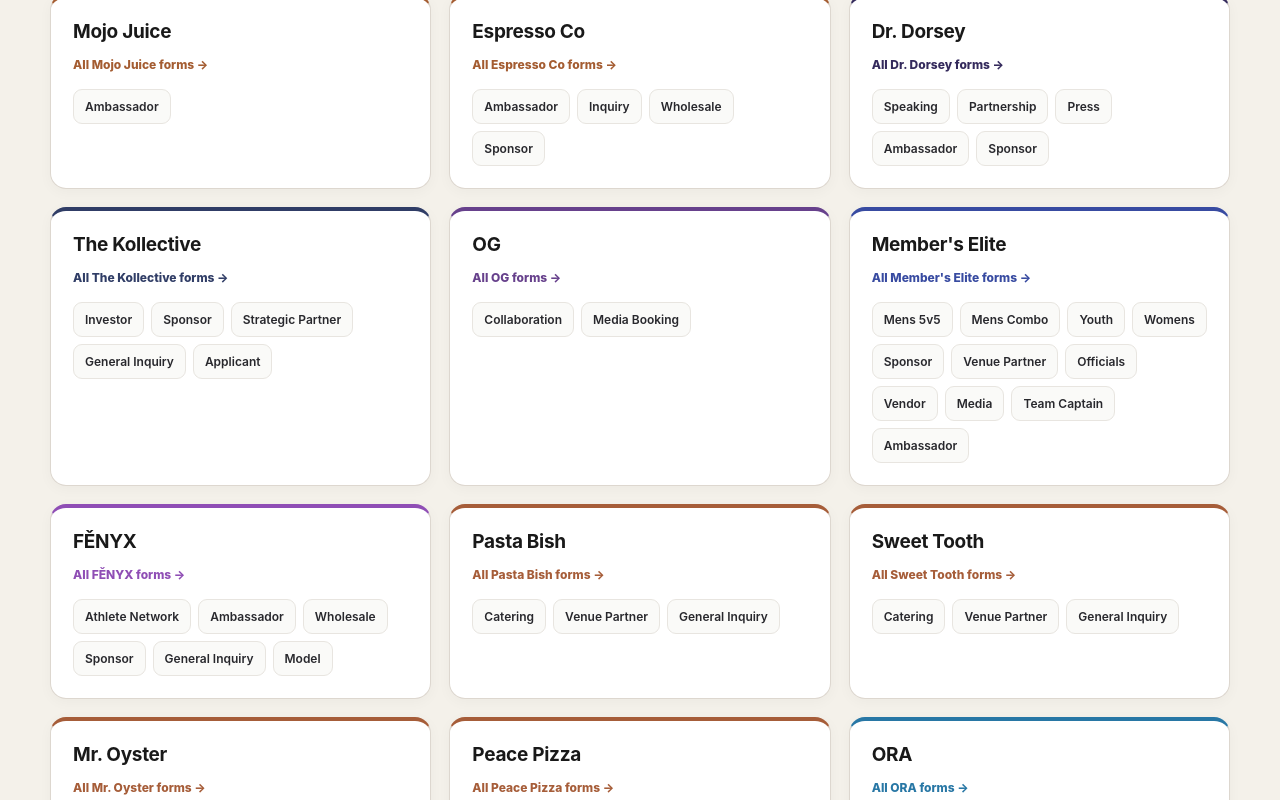
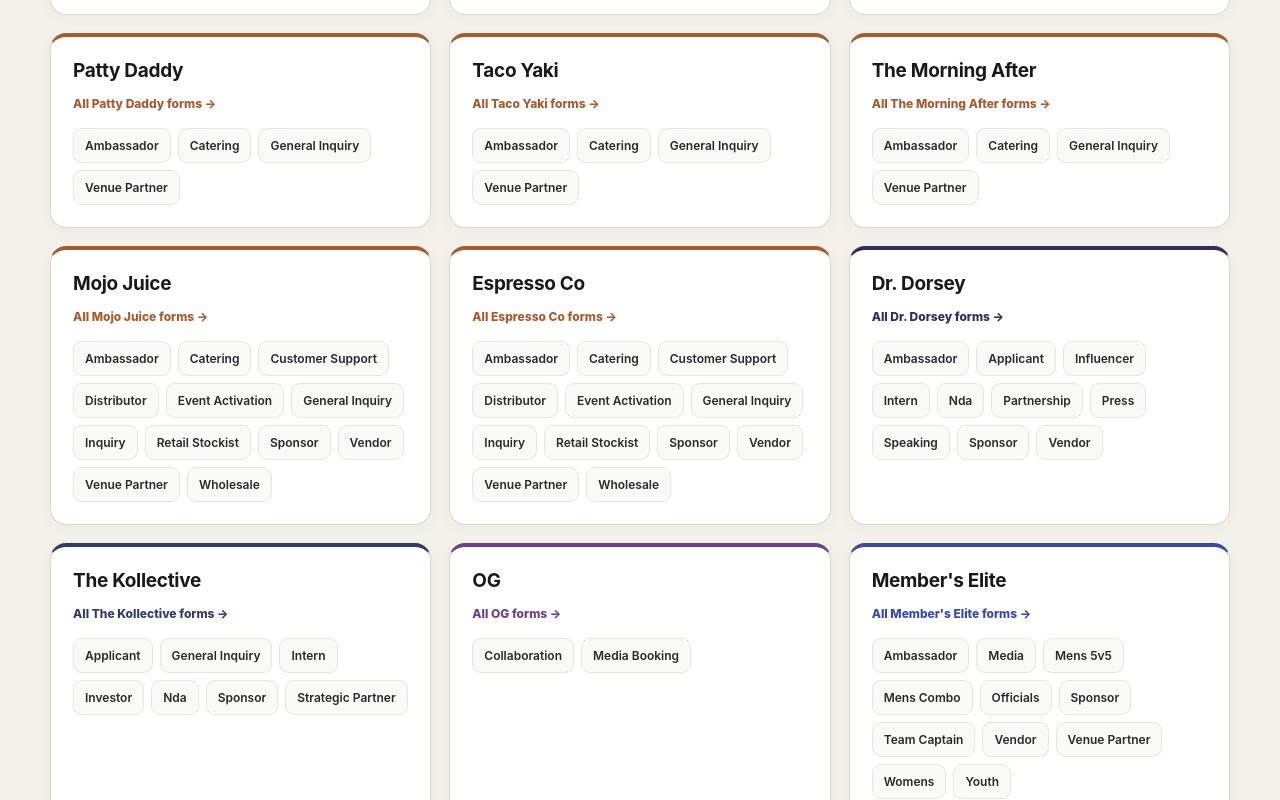
Before and after one commit to dolodorsey/khg-forms, a Next.js app: page /focus in a window 1280 px wide. Shown: the part 1440-2240 px from the top of the page. Built offline with nearby package versions, Linux system fonts and the light colour scheme.

Commit message:
Synchronize each featured entity's forms with the live Supabase registry

```diff
--- a/src/app/focus/page.js
+++ b/src/app/focus/page.js
@@ -6,15 +6,15 @@ const BRANDS = [
     "slug": "american-track-field",
     "color": "#165DA8",
     "forms": [
+      "athlete-agent",
       "athlete-tryouts",
       "coach-application",
-      "athlete-agent",
+      "fan-updates",
       "franchise-owner",
+      "media",
+      "officials",
       "sponsor",
-      "venue-partner",
-      "officials",
-      "media",
-      "fan-updates"
+      "venue-partner"
     ]
   },
   {
@@ -22,11 +22,11 @@ const BRANDS = [
     "slug": "inner-circle",
     "color": "#367D92",
     "forms": [
-      "venue-partner",
-      "revenue-assessment",
       "beverage-placement",
       "kitchen-partner",
-      "sponsor"
+      "revenue-assessment",
+      "sponsor",
+      "venue-partner"
     ]
   },
   {
@@ -34,10 +34,10 @@ const BRANDS = [
     "slug": "memory-machine",
     "color": "#BD8B43",
     "forms": [
+      "event-booking",
       "sponsor",
-      "venue-host",
-      "event-booking",
-      "support"
+      "support",
+      "venue-host"
     ]
   },
   {
@@ -45,11 +45,19 @@ const BRANDS = [
     "slug": "good-times",
     "color": "#E0573B",
     "forms": [
-      "venue-partner",
+      "advertiser",
+      "ambassador",
+      "blogger",
+      "early-access",
       "event-submission",
-      "advertiser",
-      "early-access",
-      "ambassador"
+      "host",
+      "influencer",
+      "model",
+      "nda",
+      "podcast",
+      "promoter",
+      "provider-onboarding",
+      "venue-partner"
     ]
   },
   {
@@ -57,11 +65,11 @@ const BRANDS = [
     "slug": "sos",
     "color": "#3C6EB0",
     "forms": [
-      "provider-onboarding",
+      "ambassador",
       "early-access",
       "fleet-partner",
-      "sponsor",
-      "ambassador"
+      "provider-onboarding",
+      "sponsor"
     ]
   },
   {
@@ -69,11 +77,12 @@ const BRANDS = [
     "slug": "mission-365",
     "color": "#397A52",
     "forms": [
-      "organizer",
+      "ambassador",
       "business-sponsor",
       "donor-interest",
-      "volunteer",
-      "provider-onboarding"
+      "organizer",
+      "provider-onboarding",
+      "volunteer"
     ]
   },
   {
@@ -81,10 +90,10 @@ const BRANDS = [
     "slug": "luxe-on-demand",
     "color": "#654C89",
     "forms": [
+      "ambassador",
       "concierge-application",
       "customer-waitlist",
-      "strategic-partner",
-      "ambassador"
+      "strategic-partner"
     ]
   },
   {
@@ -92,6 +101,7 @@ const BRANDS = [
     "slug": "the-vote",
     "color": "#496E96",
     "forms": [
+      "ambassador",
       "civic-partner",
       "correction",
       "media"
@@ -102,11 +112,17 @@ const BRANDS = [
     "slug": "sole-exchange",
     "color": "#347A54",
     "forms": [
-      "shoe-donation",
-      "pickup-request",
+      "ambassador",
+      "blogger",
       "collection-host",
       "corporate-partner",
-      "sponsor"
+      "dj",
+      "nda",
+      "pickup-request",
+      "shoe-donation",
+      "sponsor",
+      "vendor",
+      "volunteer"
     ]
   },
   {
@@ -114,9 +130,9 @@ const BRANDS = [
     "slug": "bevco",
     "color": "#267DB2",
     "forms": [
+      "brand-sponsor",
       "vendor",
-      "venue-placement",
-      "brand-sponsor"
+      "venue-placement"
     ]
   },
   {
@@ -124,10 +140,11 @@ const BRANDS = [
     "slug": "casper",
     "color": "#B06C39",
     "forms": [
-      "venue-kitchen-partner",
+      "applicant",
+      "catering-interest",
+      "nda",
       "supplier",
-      "catering-interest",
-      "applicant"
+      "venue-kitchen-partner"
     ]
   },
   {
@@ -135,7 +152,10 @@ const BRANDS = [
     "slug": "angel-wings",
     "color": "#A45C31",
     "forms": [
-      "ambassador"
+      "ambassador",
+      "catering",
+      "general-inquiry",
+      "venue-partner"
     ]
   },
   {
@@ -143,7 +163,10 @@ const BRANDS = [
     "slug": "patty-daddy",
     "color": "#A45C31",
     "forms": [
-      "ambassador"
+      "ambassador",
+      "catering",
+      "general-inquiry",
+      "venue-partner"
     ]
   },
   {
@@ -151,7 +174,10 @@ const BRANDS = [
     "slug": "taco-yaki",
     "color": "#A45C31",
     "forms": [
-      "ambassador"
+      "ambassador",
+      "catering",
+      "general-inquiry",
+      "venue-partner"
     ]
   },
   {
@@ -159,7 +185,10 @@ const BRANDS = [
     "slug": "morning-after",
     "color": "#A45C31",
     "forms": [
-      "ambassador"
+      "ambassador",
+      "catering",
+      "general-inquiry",
+      "venue-partner"
     ]
   },
   {
@@ -167,7 +196,18 @@ const BRANDS = [
     "slug": "mojo-juice",
     "color": "#A45C31",
     "forms": [
-      "ambassador"
+      "ambassador",
+      "catering",
+      "customer-support",
+      "distributor",
+      "event-activation",
+      "general-inquiry",
+      "inquiry",
+      "retail-stockist",
+      "sponsor",
+      "vendor",
+      "venue-partner",
+      "wholesale"
     ]
   },
   {
@@ -176,9 +216,17 @@ const BRANDS = [
     "color": "#A45C31",
     "forms": [
       "ambassador",
+      "catering",
+      "customer-support",
+      "distributor",
+      "event-activation",
+      "general-inquiry",
       "inquiry",
-      "wholesale",
-      "sponsor"
+      "retail-stockist",
+      "sponsor",
+      "vendor",
+      "venue-partner",
+      "wholesale"
     ]
   },
   {
@@ -186,11 +234,16 @@ const BRANDS = [
     "slug": "dr-dorsey",
     "color": "#342A5C",
     "forms": [
-      "speaking",
+      "ambassador",
+      "applicant",
+      "influencer",
+      "intern",
+      "nda",
       "partnership",
       "press",
-      "ambassador",
-      "sponsor"
+      "speaking",
+      "sponsor",
+      "vendor"
     ]
   },
   {
@@ -198,11 +251,13 @@ const BRANDS = [
     "slug": "kollective",
     "color": "#303D66",
     "forms": [
+      "applicant",
+      "general-inquiry",
+      "intern",
       "investor",
+      "nda",
       "sponsor",
-      "strategic-partner",
-      "general-inquiry",
-      "applicant"
+      "strategic-partner"
     ]
   },
   {
@@ -214,21 +269,180 @@ const BRANDS = [
       "media-booking"
     ]
   },
-  {"name":"Member's Elite","slug":"members-elite","color":"#384BA1","forms":["mens-5v5","mens-combo","youth","womens","sponsor","venue-partner","officials","vendor","media","team-captain","ambassador"]},
-  {"name":"FĚNYX","slug":"fenyx","color":"#8F4EB5","forms":["athlete-network","ambassador","wholesale","sponsor","general-inquiry","model"]},
-  {"name":"Pasta Bish","slug":"pasta-bish","color":"#A65D39","forms":["catering","venue-partner","general-inquiry"]},
-  {"name":"Sweet Tooth","slug":"sweet-tooth","color":"#A65D39","forms":["catering","venue-partner","general-inquiry"]},
-  {"name":"Mr. Oyster","slug":"mr-oyster","color":"#A65D39","forms":["catering","venue-partner","general-inquiry"]},
-  {"name":"Peace Pizza","slug":"peace-pizza","color":"#A65D39","forms":["catering","venue-partner","general-inquiry"]},
-  {"name":"ORA","slug":"ora","color":"#2877A5","forms":["wholesale","distributor","sponsor","inquiry"]},
-  {"name":"OTINI","slug":"otini","color":"#2877A5","forms":["wholesale","distributor","sponsor","inquiry"]},
-  {"name":"Casa Cantina","slug":"casa-cantina","color":"#2877A5","forms":["wholesale","distributor","sponsor","inquiry"]},
-  {"name":"Double Zero","slug":"double-zero","color":"#2877A5","forms":["wholesale","distributor","sponsor","inquiry"]},
-  {"name":"Tempo","slug":"tempo","color":"#2877A5","forms":["wholesale","distributor","sponsor","inquiry"]},
-  {"name":"Nativa","slug":"nativa","color":"#2877A5","forms":["wholesale","distributor","sponsor","inquiry"]},
-  {"name":"Tribal","slug":"tribal","color":"#2877A5","forms":["wholesale","distributor","sponsor","inquiry"]},
-  {"name":"Privé","slug":"prive","color":"#2877A5","forms":["wholesale","distributor","sponsor","inquiry"]},
-  {"name":"XXX","slug":"xxx","color":"#2877A5","forms":["wholesale","distributor","sponsor","inquiry"]}
+  {
+    "name": "Member's Elite",
+    "slug": "members-elite",
+    "color": "#384BA1",
+    "forms": [
+      "ambassador",
+      "media",
+      "mens-5v5",
+      "mens-combo",
+      "officials",
+      "sponsor",
+      "team-captain",
+      "vendor",
+      "venue-partner",
+      "womens",
+      "youth"
+    ]
+  },
+  {
+    "name": "FĚNYX",
+    "slug": "fenyx",
+    "color": "#8F4EB5",
+    "forms": [
+      "ambassador",
+      "athlete-network",
+      "general-inquiry",
+      "model",
+      "sponsor",
+      "wholesale"
+    ]
+  },
+  {
+    "name": "Pasta Bish",
+    "slug": "pasta-bish",
+    "color": "#A65D39",
+    "forms": [
+      "ambassador",
+      "catering",
+      "general-inquiry",
+      "venue-partner"
+    ]
+  },
+  {
+    "name": "Sweet Tooth",
+    "slug": "sweet-tooth",
+    "color": "#A65D39",
+    "forms": [
+      "ambassador",
+      "catering",
+      "general-inquiry",
+      "venue-partner"
+    ]
+  },
+  {
+    "name": "Mr. Oyster",
+    "slug": "mr-oyster",
+    "color": "#A65D39",
+    "forms": [
+      "ambassador",
+      "catering",
+      "general-inquiry",
+      "venue-partner"
+    ]
+  },
+  {
+    "name": "Peace Pizza",
+    "slug": "peace-pizza",
+    "color": "#A65D39",
+    "forms": [
+      "ambassador",
+      "catering",
+      "general-inquiry",
+      "venue-partner"
+    ]
+  },
+  {
+    "name": "ORA",
+    "slug": "ora",
+    "color": "#2877A5",
+    "forms": [
+      "distributor",
+      "inquiry",
+      "sponsor",
+      "wholesale"
+    ]
+  },
+  {
+    "name": "OTINI",
+    "slug": "otini",
+    "color": "#2877A5",
+    "forms": [
+      "distributor",
+      "inquiry",
+      "sponsor",
+      "wholesale"
+    ]
+  },
+  {
+    "name": "Casa Cantina",
+    "slug": "casa-cantina",
+    "color": "#2877A5",
+    "forms": [
+      "distributor",
+      "inquiry",
+      "sponsor",
+      "wholesale"
+    ]
+  },
+  {
+    "name": "Double Zero",
+    "slug": "double-zero",
+    "color": "#2877A5",
+    "forms": [
+      "distributor",
+      "inquiry",
+      "sponsor",
+      "wholesale"
+    ]
+  },
+  {
+    "name": "Tempo",
+    "slug": "tempo",
+    "color": "#2877A5",
+    "forms": [
+      "distributor",
+      "inquiry",
+      "sponsor",
+      "wholesale"
+    ]
+  },
+  {
+    "name": "Nativa",
+    "slug": "nativa",
+    "color": "#2877A5",
+    "forms": [
+      "distributor",
+      "inquiry",
+      "sponsor",
+      "wholesale"
+    ]
+  },
+  {
+    "name": "Tribal",
+    "slug": "tribal",
+    "color": "#2877A5",
+    "forms": [
+      "distributor",
+      "inquiry",
+      "sponsor",
+      "wholesale"
+    ]
+  },
+  {
+    "name": "Privé",
+    "slug": "prive",
+    "color": "#2877A5",
+    "forms": [
+      "distributor",
+      "inquiry",
+      "sponsor",
+      "wholesale"
+    ]
+  },
+  {
+    "name": "XXX",
+    "slug": "xxx",
+    "color": "#2877A5",
+    "forms": [
+      "distributor",
+      "inquiry",
+      "sponsor",
+      "wholesale"
+    ]
+  }
 ];
 const pretty = (s) => s.replaceAll('-', ' ').replace(/\b\w/g, x => x.toUpperCase());
 export const metadata = {title:'KHG | Current Focus Forms', description:'Applications, sponsorships, partners and signups for active Kollective companies.'};
```
